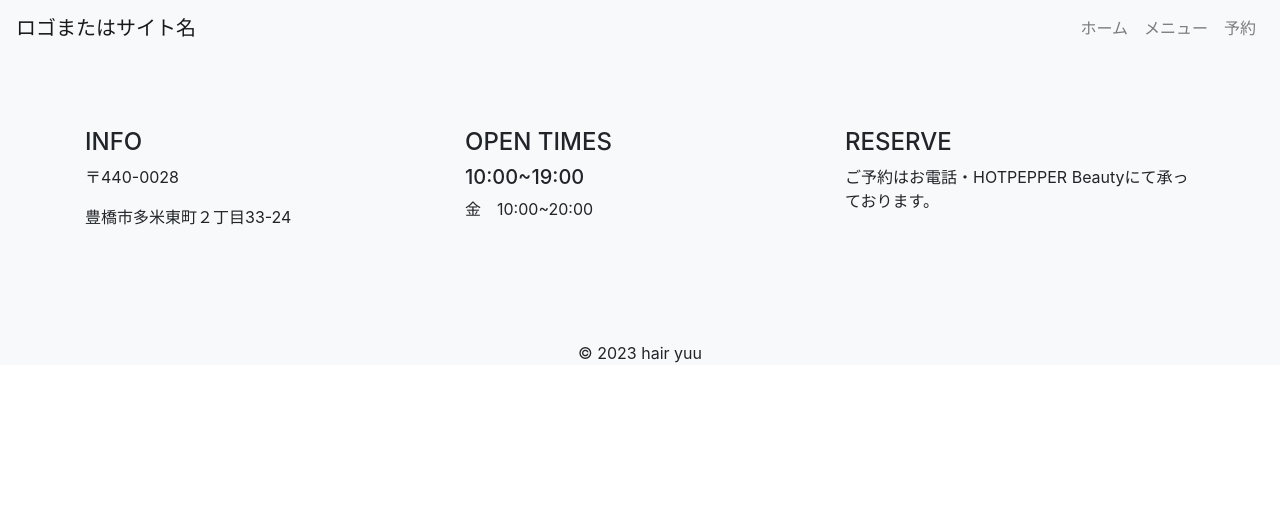
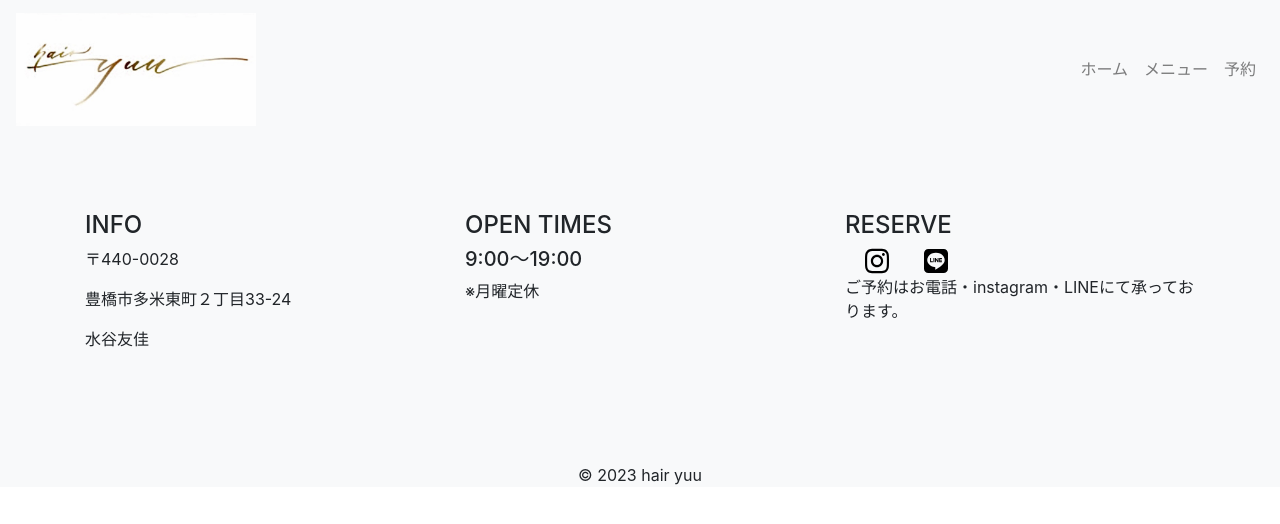
Before and after one commit to Tki256/HomePage, a plain HTML site: page resavation.html in a window 1280 px wide. Drawn offline with nearby package versions, Linux system fonts and the light colour scheme; files that its build step writes are made by us from their sources; a web font is replaced by a local one.

Commit message:
logo調整

```diff
--- a/resavation.html
+++ b/resavation.html
@@ -5,13 +5,18 @@
     <meta name="viewport" content="width=device-width, initial-scale=1.0">
     <title>hair yuu</title>
     <link href="https://maxcdn.bootstrapcdn.com/bootstrap/4.5.2/css/bootstrap.min.css" rel="stylesheet">
-    <link rel="stylesheet" href="/assets/css/style.css" media="screen,print">
+    <link href="https://fonts.googleapis.com/css?family=Asap:400,500,700|Open+Sans:300,400,600,700" rel="stylesheet">
+    <link rel="stylesheet" href="style.css" media="screen,print">
+    <link rel="stylesheet" href="https://cdnjs.cloudflare.com/ajax/libs/font-awesome/5.15.1/css/all.min.css">
+    <link href="https://fonts.googleapis.com/css2?family=Yomogi&display=swap" rel="stylesheet">
 </head>
 <body>
 
 <!-- ヘッダー -->
-<nav class="navbar navbar-expand-lg navbar-light bg-light">
-    <a class="navbar-brand" href="#">ロゴまたはサイト名</a>
+<nav class="navbar navbar-expand-lg navbar-light bg-light py-2">
+    <a class="navbar-brand" href="#">
+        <img src="img/IMG_3418.png" alt="Brand Logo" id="navbar-logo">
+    </a>
     <button class="navbar-toggler" type="button" data-toggle="collapse" data-target="#navbarNav" aria-controls="navbarNav" aria-expanded="false" aria-label="Toggle navigation">
         <span class="navbar-toggler-icon"></span>
     </button>
@@ -48,20 +53,28 @@
 <footer class="bg-light pt-4">
     <div class="container my-5">
         <div class="row">
-            <div class="col-md-4">
+            <div class="col-md-4 col-12">
                 <h4>INFO</h4>
                 <p>〒440-0028</p>
                 <p>豊橋市多米東町２丁目33-24</p>
-            </div>
-            <div class="col-md-4">
-                <h4>OPEN TIMES</h4>
-                <h5> 10:00~19:00</h5>
-                <p>金　10:00~20:00</p>
+                <p>水谷友佳</p>
 
             </div>
-            <div class="col-md-4">
+            <div class="col-md-4 col-12">
+                <h4>OPEN TIMES</h4>
+                <h5> 9:00〜19:00</h5>
+                <p>※月曜定休</p>
+
+            </div>
+            <div class="col-md-4 col-12">
                 <h4>RESERVE</h4>
-                <p>ご予約はお電話・HOTPEPPER Beautyにて承っております。</p>
+                <a href="https://www.instagram.com/hair__yuu/" target="_blank">
+                    <img src="img/instagram.svg" alt="instagram" class="instagram-icon img-fluid">
+                </a>
+                <a href="https://line.me/ti/p/Wl8ir4SLQv" target="_blank">
+                    <img src="img/line.svg" alt="LINE" class="line-icon">
+                </a>
+                <p>ご予約はお電話・instagram・LINEにて承っております。</p>
 
             </div>
         </div>
--- a/style.css
+++ b/style.css
@@ -29,7 +29,7 @@ body {
 }
 
 #navbar-logo {
-  height: 120px;  /* ロゴの高さを50pxに設定 */
+  max-width: 15rem;  /* ロゴの高さを50pxに設定 */
   width: auto;   /* 幅は自動に設定して、アスペクト比を維持します */
 }
 
```
Also changed, not shown: index.html (+13 -12 lines), menu.html (+16 -8 lines).
